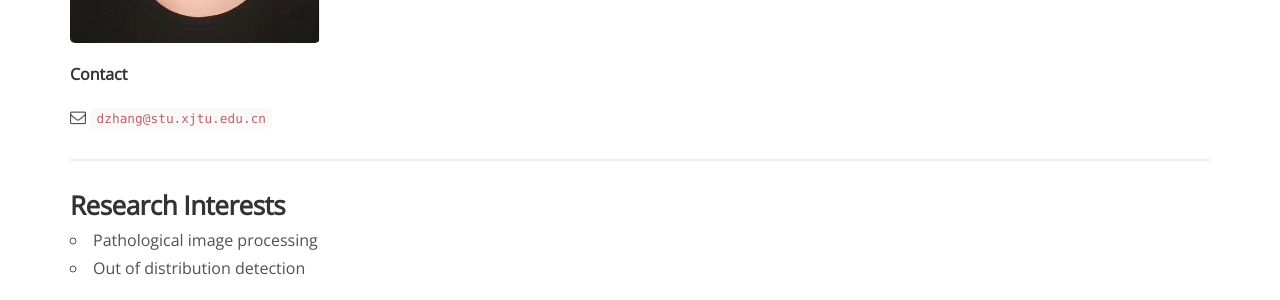
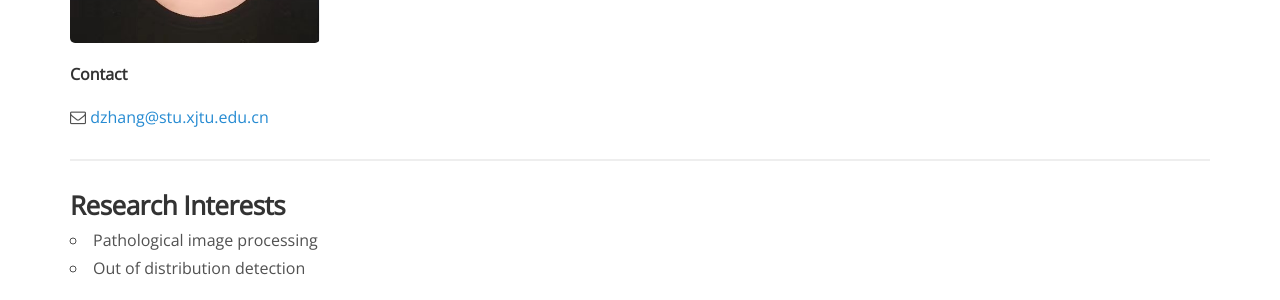
Before and after one commit to chenligroup/chenligroup.github.io, a Jekyll site: the page built from _people/Di_Zhang.md, in a window 1280 px wide. Shown: the part 431-731 px from the top of the page. Built offline with Jekyll 4.4.1, drawn with Linux system fonts in a browser that asks for light colours; nearby versions of some CDN libraries; comment, search, counter and statistics services are not loaded.

Commit message:
Update Di_Zhang.md

```diff
--- a/_people/Di_Zhang.md
+++ b/_people/Di_Zhang.md
@@ -9,7 +9,8 @@
 
 **Contact**
 
-<i class="fa fa-envelope-o"></i> `dzhang@stu.xjtu.edu.cn`<br>
+<i class="fa fa-envelope-o"></i> <dzhang@stu.xjtu.edu.cn><br>
+
 
 <hr>
 
```
